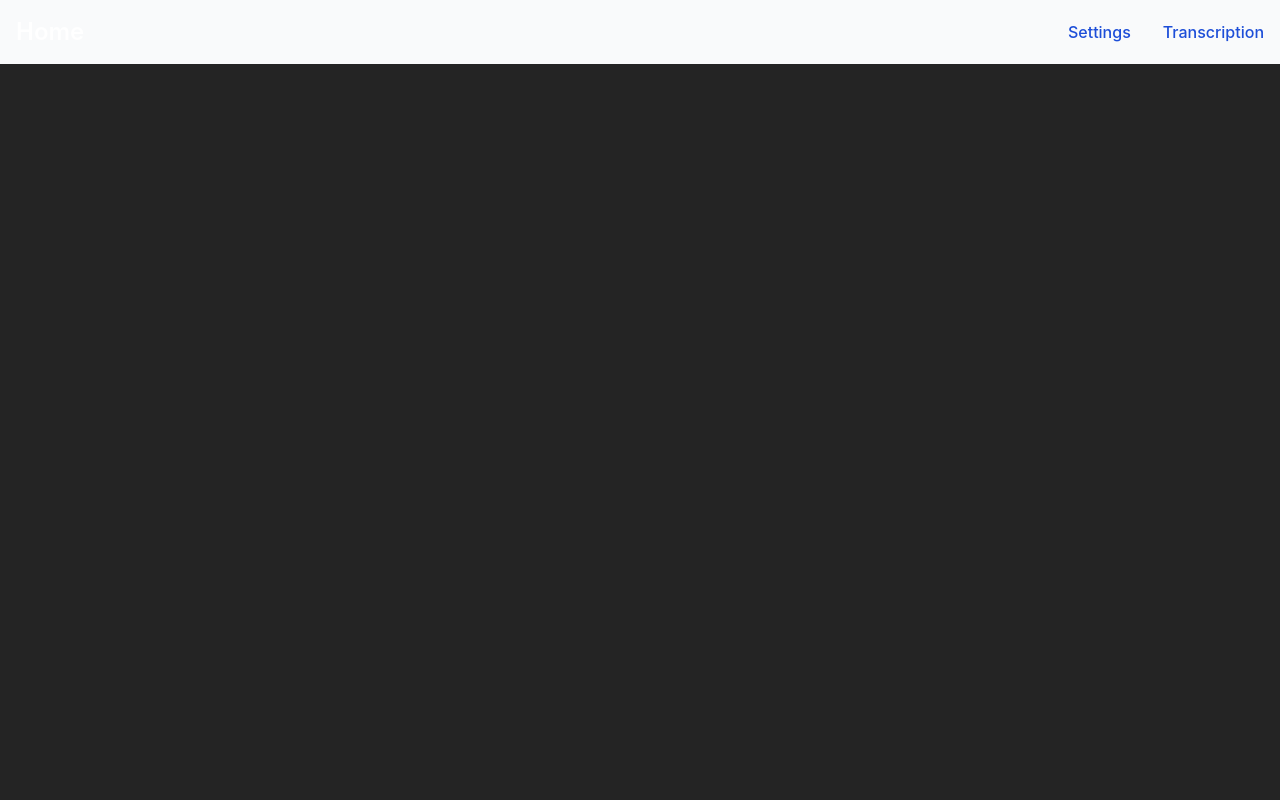
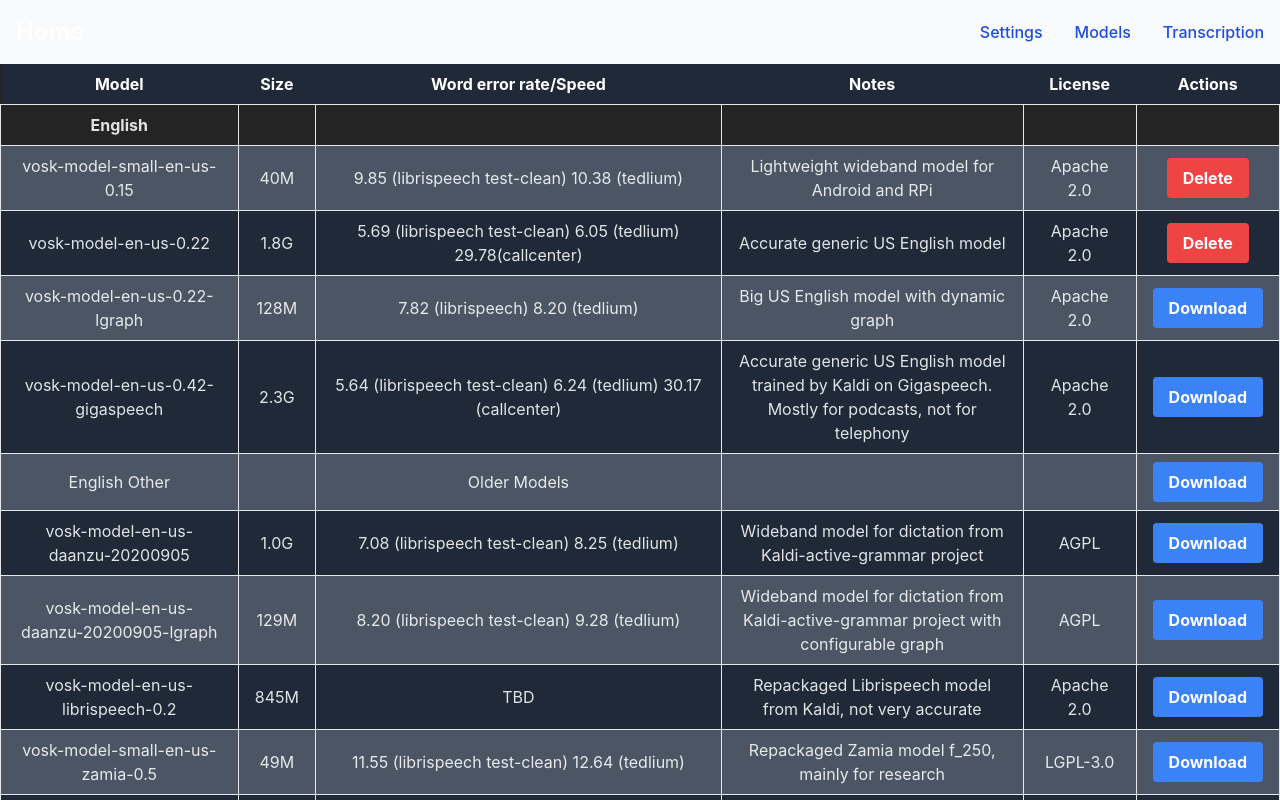
Before and after one commit to NidhalNaffati/smart-teleprompter, a React (Vite) app: page /models in a window 1280 px wide. Before the commit this address had no page. Shown: the top 800 px of the page. Built offline with nearby package versions, Linux system fonts and the light colour scheme.

Commit message:
feat: Introduce Models Page for Viewing, Downloading, and Deleting Existing Models

```diff
--- a/src/components/Navbar.tsx
+++ b/src/components/Navbar.tsx
@@ -25,6 +25,12 @@
               </Link>
             </li>
             <li>
+              <Link to="/models"
+                    className="block py-2 px-3 md:p-0 text-white bg-blue-700 rounded md:bg-transparent md:text-blue-700 md:dark:text-blue-500 dark:bg-blue-600 md:dark:bg-transparent">
+                Models
+              </Link>
+            </li>
+            <li>
               <Link to="/transcription"
                     className="block py-2 px-3 md:p-0 text-white bg-blue-700 rounded md:bg-transparent md:text-blue-700 md:dark:text-blue-500 dark:bg-blue-600 md:dark:bg-transparent">
                 Transcription
--- a/src/pages/Home.tsx
+++ b/src/pages/Home.tsx
@@ -1,5 +1,3 @@
-import ModelsTable from "../components/ModelsTable.tsx";
-
 export default function Home() {
   return (
     <div>
@@ -9,11 +7,6 @@
           <p className="text-slate-500">You have a new message!</p>
         </div>
       </div>
-
-      <div>
-        <ModelsTable />
-      </div>
-
     </div>
   );
 }
--- /dev/null
+++ b/src/pages/Models.tsx
@@ -0,0 +1,9 @@
+import ModelsTable from "../components/ModelsTable.tsx";
+
+export default function Home() {
+  return (
+    <div>
+      <ModelsTable/>
+    </div>
+  );
+}
--- a/src/route/AppRoutes.tsx
+++ b/src/route/AppRoutes.tsx
@@ -2,14 +2,16 @@
 import Home from "../pages/Home.tsx";
 import Settings from "../pages/Settings.tsx";
 import Transcription from "../pages/Transcription.tsx";
+import Models from "../pages/Models.tsx";
 
 function App() {
   return (
     <>
       <Routes>
         <Route path="/" Component={Home}/>
-        <Route path="/Settings" Component={Settings}/>
-        <Route path="/Transcription" Component={Transcription}/>
+        <Route path="/settings" Component={Settings}/>
+        <Route path="/transcription" Component={Transcription}/>
+        <Route path="/models" Component={Models}/>
       </Routes>
     </>
   );
```
